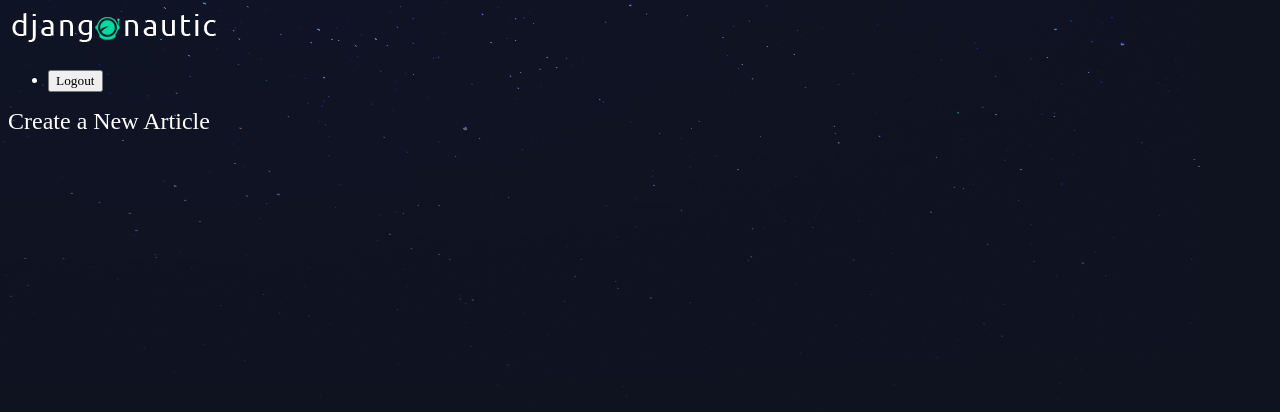
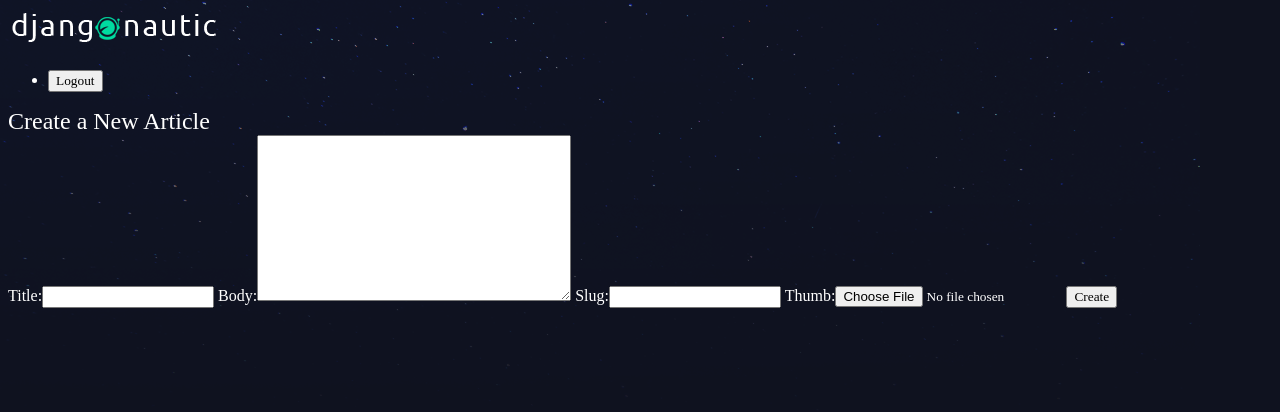
Before and after one commit to wildapt01/python-files, a Django app: page /articles/create/ in a window 1280 px wide. Shown: the top 412 px of the page. Run offline with Django 3.2, Linux system fonts and the light colour scheme; the visitor is signed in with stand-in values (Sample User, id 1).

Commit message:
added model form article/create, articles/forms.py

```diff
--- /dev/null
+++ b/NetNinja/django_series/djangonautic/articles/forms.py
@@ -0,0 +1,8 @@
+from django import forms
+from . import models
+
+
+class CreateArticle(forms.ModelForm):
+    class Meta:
+        model = models.Article
+        fields = ['title', 'body', 'slug', 'thumb']
--- a/NetNinja/django_series/djangonautic/articles/templates/articles/article_create.html
+++ b/NetNinja/django_series/djangonautic/articles/templates/articles/article_create.html
@@ -1,7 +1,13 @@
-{% extends 'base_layout.html' %}
-
-{% block content %}
+{% extends 'base_layout.html' %} {% block content %}
 <div class="create-article">
   <h2>Create a New Article</h2>
+  <form
+    class="site-form"
+    action="{% url 'articles:create' %}"
+    method="post"
+    enctype="multipart/form-data"
+  >
+    {% csrf_token %} {{ form }} <input type="submit" value="Create" />
+  </form>
 </div>
 {% endblock %}
--- a/NetNinja/django_series/djangonautic/articles/views.py
+++ b/NetNinja/django_series/djangonautic/articles/views.py
@@ -1,7 +1,8 @@
-from django.shortcuts import render
+from django.shortcuts import render, redirect
 from .models import Article
 from django.http import HttpResponse
 from django.contrib.auth.decorators import login_required
+from . import forms
 
 # Create your views here.
 
@@ -19,4 +20,11 @@ def article_detail(request, slug):
 
 @login_required(login_url="/accounts/login/")
 def article_create(request):
-    return render(request, 'articles/article_create.html')
+    if request.method == 'POST':
+        form = forms.CreateArticle(request.POST, request.FILES)
+        if form.is_valid:
+            # save article in DB
+            return redirect("articles:list")
+    else:
+        form = forms.CreateArticle()
+    return render(request, 'articles/article_create.html', {'form': form})
```
Also changed, not shown: NetNinja/django_series/notes.md (+1 -0 lines).
